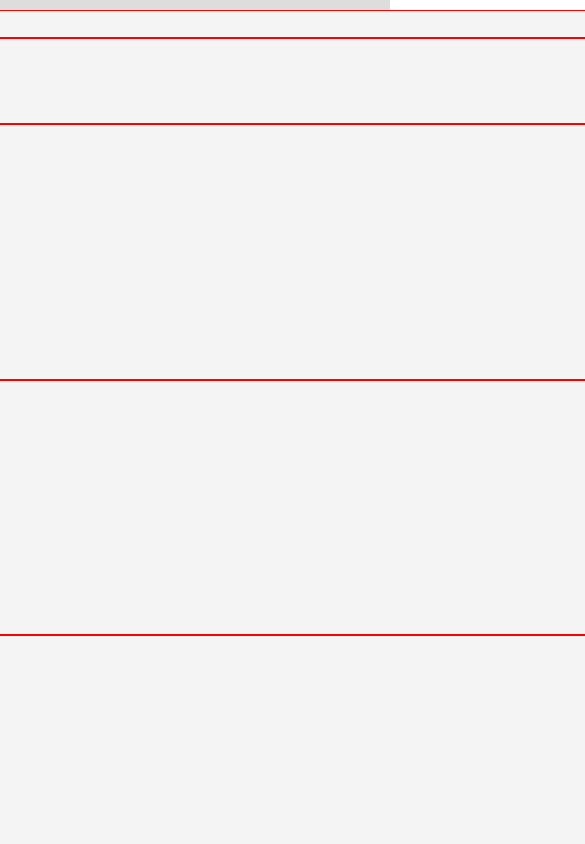
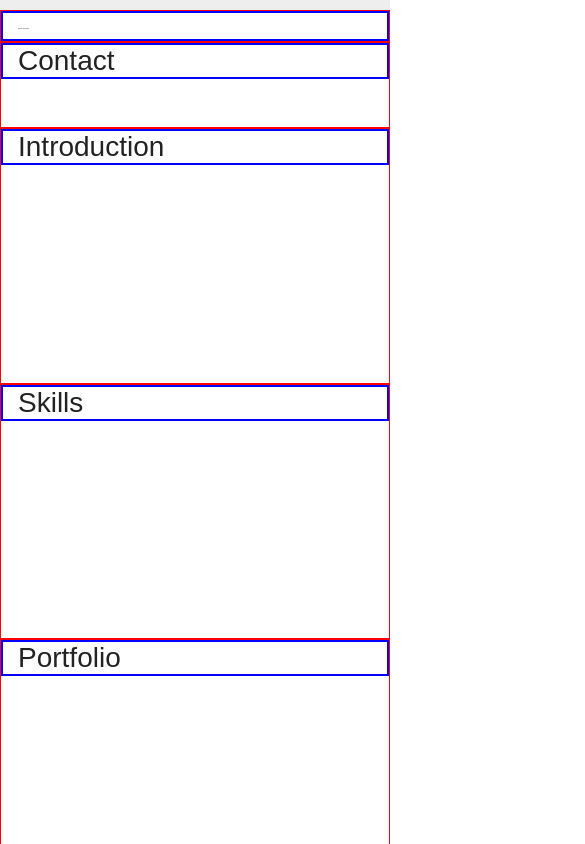
Before and after one commit to josunyjostar/resume_from_scratch, a React app in the folder client/: page / in a window 390 px wide. Shown: the top 844 px of the page, 585 px wide, since content can reach past the window. Built offline with nearby package versions, Linux system fonts and the light colour scheme.

Commit message:
Feat : 반응형 레이아웃 셋팅

```diff
--- a/client/src/components/00.common/Inner.ts
+++ b/client/src/components/00.common/Inner.ts
@@ -1,10 +1,22 @@
 import styled from "styled-components";
 
 const Inner = styled.div`
+  margin: 0 auto;
+  padding: 0 ${(props) => props.theme.containerPaddingLR_web};
+
   width: ${(props) => props.theme.webWidth};
-  margin: auto;
-  padding: 0 ${(props) => props.theme.containerPaddingLR};
-  /* border: 1px solid blue; */
+  border: 2px solid blue;
+
+  @media (max-width: 767px) {
+    width: inherit;
+    margin: 0;
+    padding: 0 ${(props) => props.theme.containerPaddingLR_mobile};
+  }
+
+  @media (min-width: 768px) and (max-width: 1024px) {
+    width: inherit;
+    padding: 0 ${(props) => props.theme.containerPaddingLR_tablet};
+  }
 `;
 
 export default Inner;
--- a/client/src/components/index.ts
+++ b/client/src/components/index.ts
@@ -2,7 +2,7 @@ import Header from "./01.header/Header";
 import Contact from "./02.contact/Contact";
 import Introduction from "./03.introduction/Introduction";
 import Skills from "./04.skills/Skills";
-import Portfolio from "./04.skills/Skills";
+import Portfolio from "./05.portfolio/Portfolio";
 import Career from "./06.career/Career";
 import Education from "./07.education/Education";
 
--- a/client/src/page/Resume.tsx
+++ b/client/src/page/Resume.tsx
@@ -3,14 +3,18 @@ import { HeaderProps } from "../components/components.model";
 import styled from "styled-components";
 
 const Container = styled.div`
-  /* display: inline-block; */
+  display: inline-block;
   background-color: ${(props) => props.theme.resumeBgColor};
   box-shadow: 3px 3px 3px rgba(0, 0, 0, 0.3);
+  /* border: 3px solid yellow; */
+
   @media (max-width: 767px) {
     display: block;
-    width: inherit;
+    width: 100%;
   }
   @media (min-width: 768px) and (max-width: 1024px) {
+    display: block;
+    width: 100%;
   }
 `;
 
@@ -19,7 +23,6 @@ interface Data {
 }
 
 function Resume({ data }: Data) {
-  console.log(data);
   return (
     <Container>
       <Header data={data.get("header")! as HeaderProps} />
--- a/client/src/styles/Theme.ts
+++ b/client/src/styles/Theme.ts
@@ -1,16 +1,18 @@
 const theme = {
   //color
-  bgColor: "#ddd",
-  resumeBgColor: "#f4f4f4",
+  bgColor: "#eee",
+  resumeBgColor: "#fff",
   btnBgColor: "Lavender",
   subjectColor: "#296caa",
   //font
-  fontSize: "1.2rem",
-  subjectFontSize: "1.4rem",
-  btnFontSize: "1rem",
+  fontSize: "25px",
+  subjectFontSize: "20px",
+  btnFontSize: "15px",
   //style
   borderRadius: "5px",
-  containerPaddingLR: "60px",
+  containerPaddingLR_web: "60px",
+  containerPaddingLR_tablet: "30px",
+  containerPaddingLR_mobile: "15px",
   webWidth: "860px",
 };
 
```
